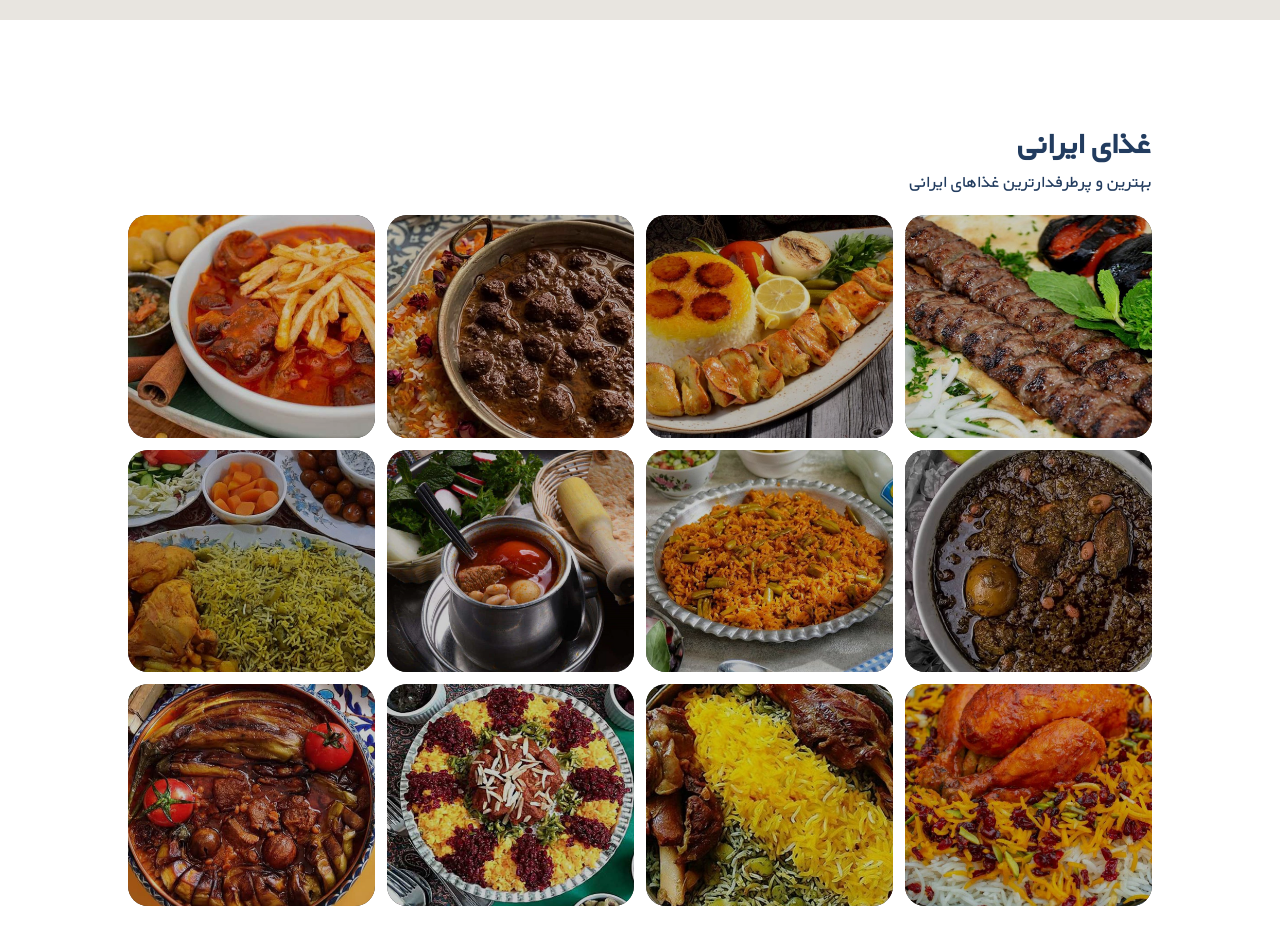
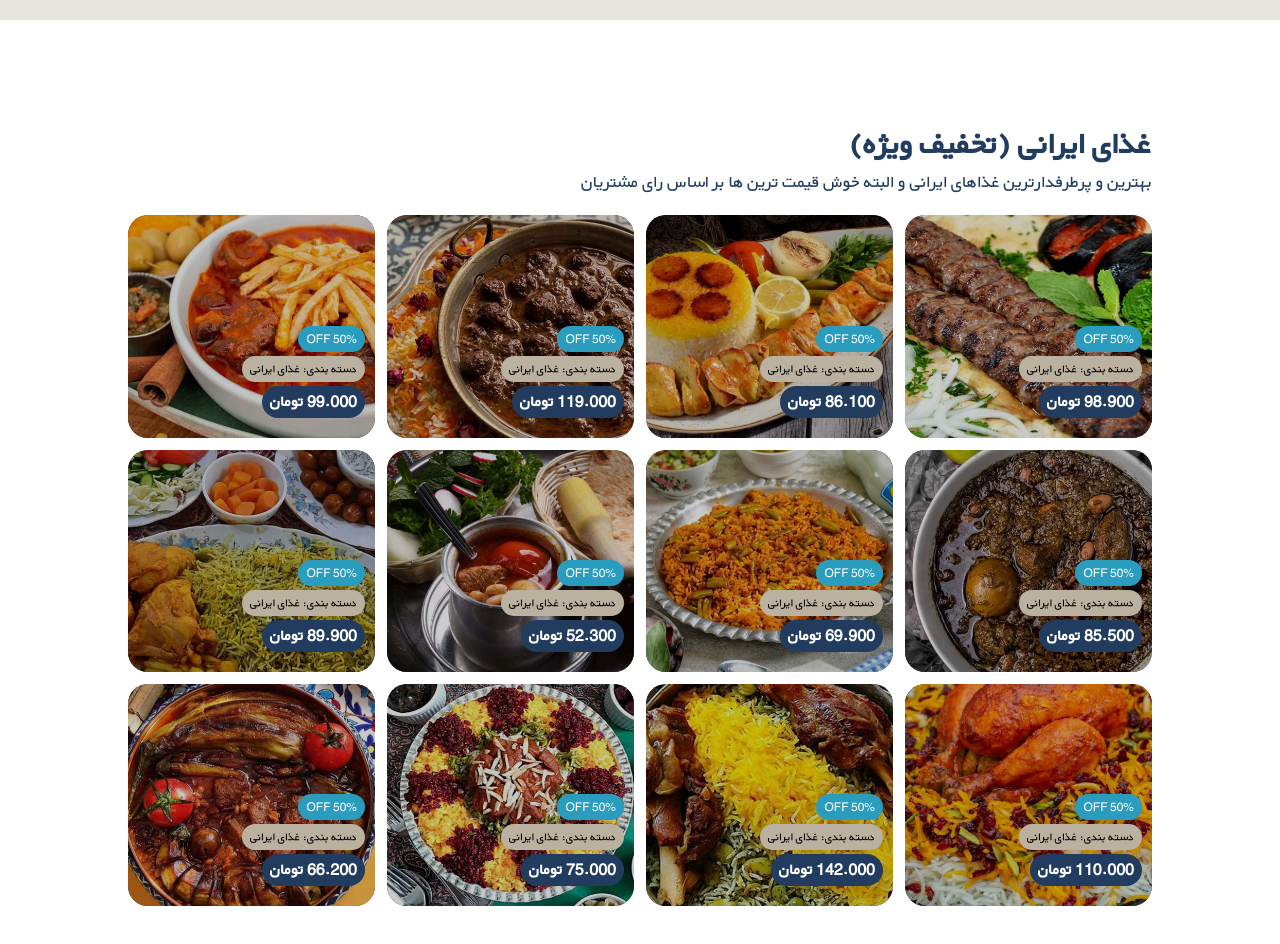
Before and after one commit to behnamhamidi1991/foodcourt, a Next.js app: page / in a window 1280 px wide. Shown: the part 1620-2564 px from the top of the page. Built offline with nearby package versions, Linux system fonts and the light colour scheme.

Commit message:
Fixed little bugs

```diff
--- a/src/components/Foodsection/Foodsection.jsx
+++ b/src/components/Foodsection/Foodsection.jsx
@@ -8,8 +8,11 @@ const Foodsection = () => {
   return (
     <div className="foodsection">
       <div className="title">
-        <h2>غذای ایرانی</h2>
-        <p>بهترین و پرطرفدارترین غذاهای ایرانی</p>
+        <h2>غذای ایرانی (تخفیف ویژه)</h2>
+        <p>
+          بهترین و پرطرفدارترین غذاهای ایرانی و البته خوش قیمت ترین ها بر اساس
+          رای مشتریان
+        </p>
       </div>
       <div className="foodsection-container">
         {iranian.map((item) => (
@@ -21,6 +24,11 @@ const Foodsection = () => {
                 alt="photo"
                 className="iranian-image"
               />
+              <div className="priceDetails">
+                <h4>50% OFF</h4>
+                <p>دسته بندی: غذای ایرانی</p>
+                <span>{item.price} تومان </span>
+              </div>
             </div>
           </div>
         ))}
--- a/src/components/Foodsection/foodsection.scss
+++ b/src/components/Foodsection/foodsection.scss
@@ -34,6 +34,7 @@
       background-color: black;
       border-radius: 20px;
       transition: all ease-in-out 0.1s;
+      position: relative;
       &:hover {
         transform: scale(1.01);
       }
@@ -43,6 +44,39 @@
         cursor: pointer;
         opacity: 0.8;
       }
+      .priceDetails {
+        position: absolute;
+        bottom: 20px;
+        right: 10px;
+        font-size: 12px;
+        display: flex;
+        flex-direction: column;
+        gap: 4px;
+        h4 {
+          background-color: var(--green-color);
+          width: fit-content;
+          padding: 4px 8px;
+          color: #fff;
+          border-radius: 40px;
+        }
+
+        p {
+          background-color: var(--brown);
+          width: fit-content;
+          padding: 4px 8px;
+          color: #000000;
+          border-radius: 40px;
+        }
+        span {
+          background-color: var(--primary-color);
+          color: #fff;
+          width: fit-content;
+          padding: 4px 8px;
+          font-weight: 900;
+          border-radius: 40px;
+          font-size: 16px;
+        }
+      }
     }
   }
 }
--- a/src/data.js
+++ b/src/data.js
@@ -129,50 +129,62 @@ export const iranian = [
   {
     id: 1,
     img: iranian1,
+    price: "98.900",
   },
   {
     id: 2,
     img: iranian2,
+    price: "86.100",
   },
   {
     id: 3,
     img: iranian3,
+    price: "119.000",
   },
   {
     id: 4,
     img: iranian4,
+    price: "99.000",
   },
   {
     id: 5,
     img: iranian5,
+    price: "85.500",
   },
   {
     id: 6,
     img: iranian6,
+    price: "69.900",
   },
   {
     id: 7,
     img: iranian7,
+    price: "52.300",
   },
   {
     id: 8,
     img: iranian8,
+    price: "89.900",
   },
   {
     id: 9,
     img: iranian9,
+    price: "110.000",
   },
   {
     id: 10,
     img: iranian10,
+    price: "142.000",
   },
   {
     id: 11,
     img: iranian11,
+    price: "75.000",
   },
   {
     id: 12,
     img: iranian12,
+    price: "66.200",
   },
 ];
 
```
